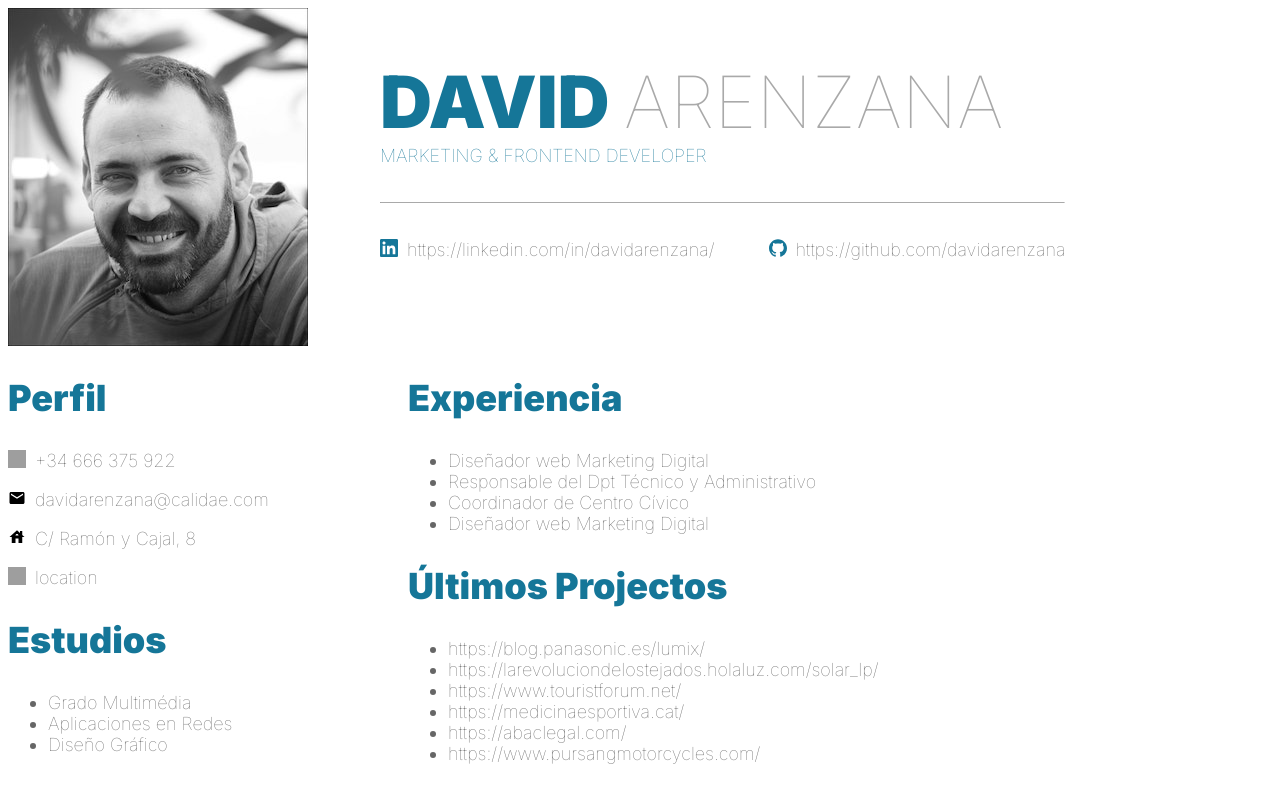
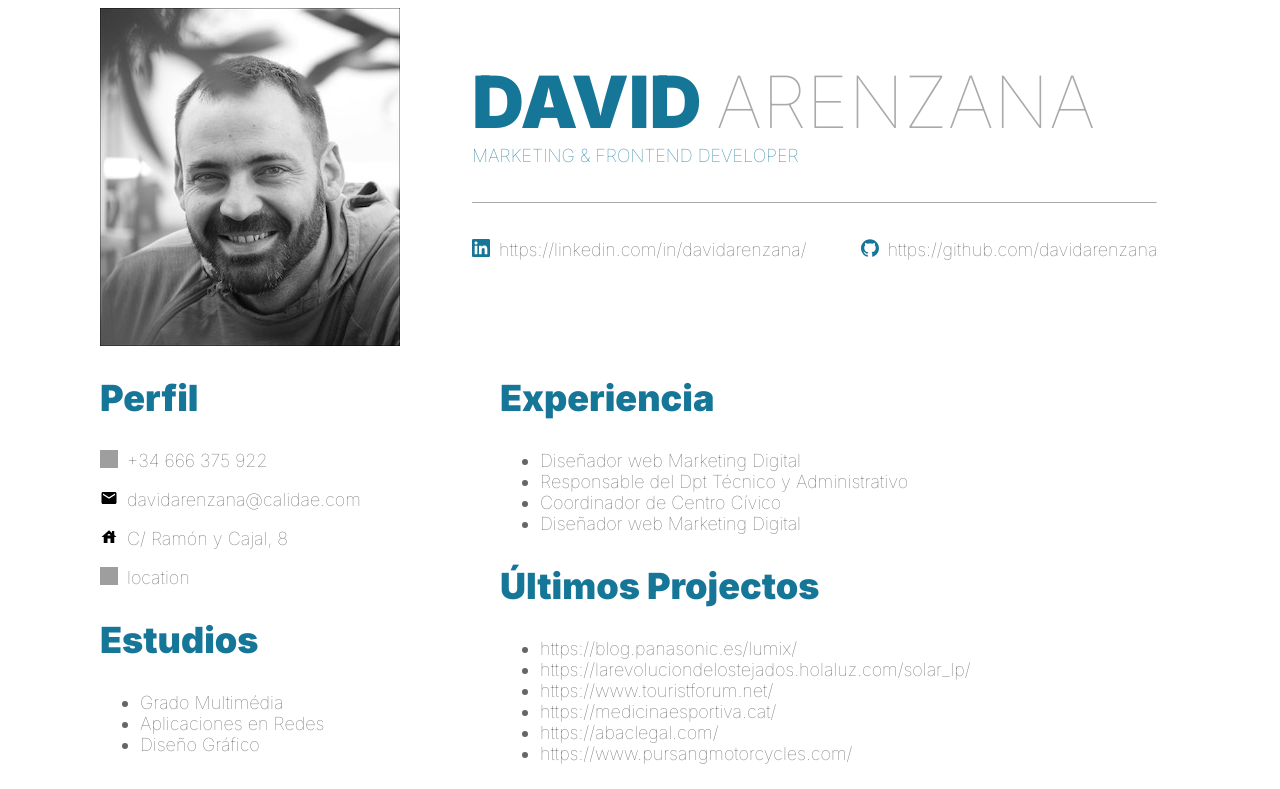
Before and after one commit to davidarenzana/resume, a Nuxt app: page / in a window 1280 px wide. Shown: the top 789 px of the page. Built offline with nearby package versions, Linux system fonts and the light colour scheme; grey boxes are pictures that could not be loaded.

Commit message:
fix: change max width

```diff
--- a/pages/index.vue
+++ b/pages/index.vue
@@ -61,7 +61,7 @@ const { tm, rt } = useI18n()
 header,
 .content {
   width: 100%;
-  max-width: 1440px;
+  max-width: 1080px;
 }
 
 .content {
```
